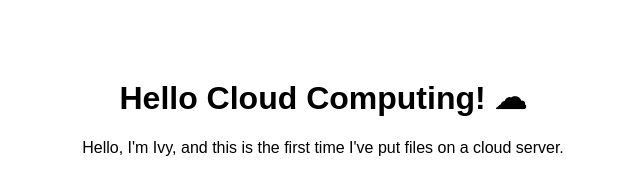
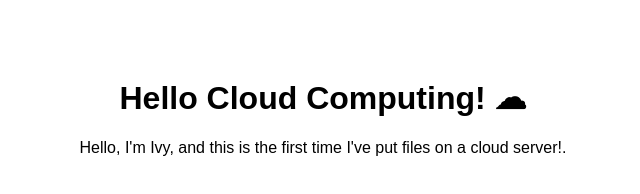
Before and after one commit to IVYSARMI/Ivy-first-cloud-page, a plain HTML site: page index.html in a window 1280 px wide. Shown: the full height of the page, 317-957 px from the left. Drawn offline with Linux system fonts and the light colour scheme.

Commit message:
Fix typo in index.html paragraph

```diff
--- a/index.html
+++ b/index.html
@@ -5,6 +5,6 @@
 </head>
 <body style="text-align:center; padding-top:50px; font-family:sans-serif;">
     <h1>Hello Cloud Computing! ☁</h1>
-    <p> Hello, I'm Ivy, and this is the first time I've put files on a cloud server.</p></p>
+    <p> Hello, I'm Ivy, and this is the first time I've put files on a cloud server!.</p></p>
 </body>
 </html>
```
